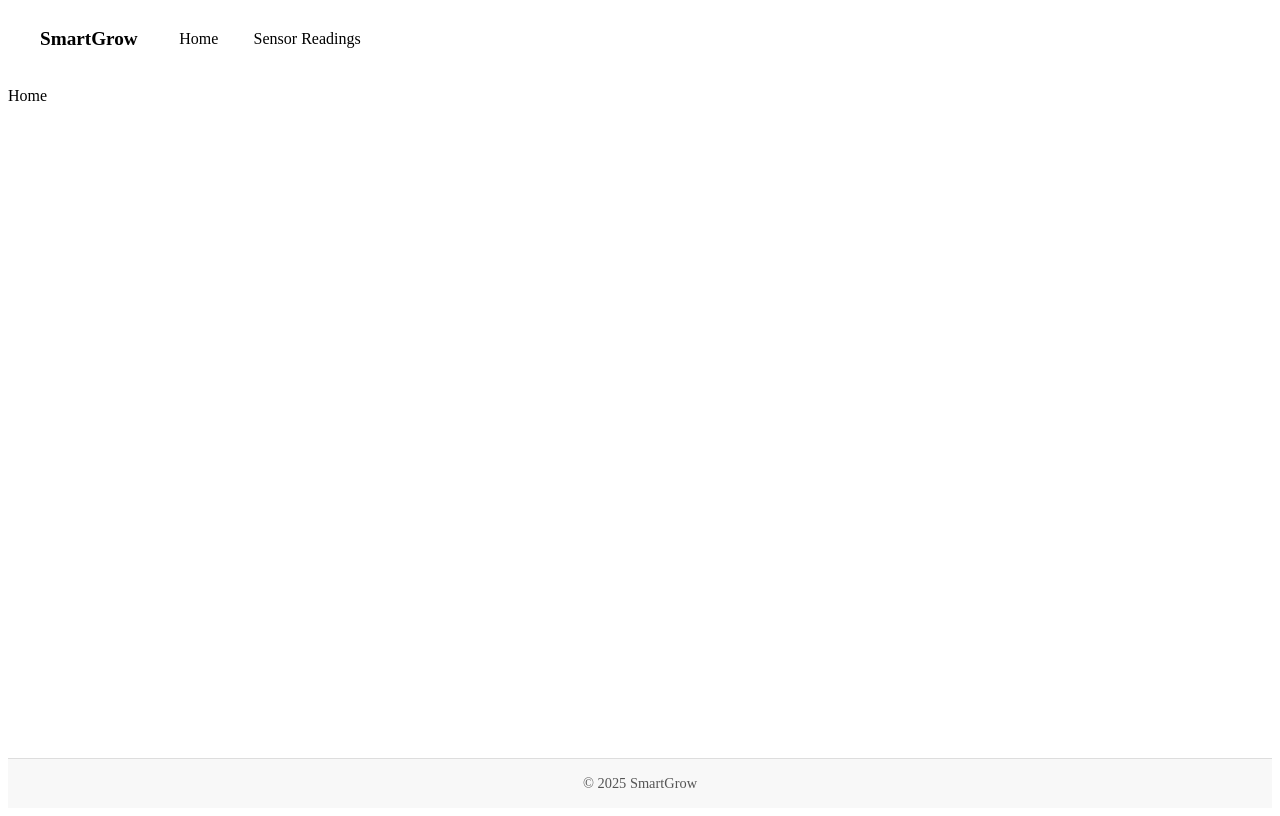
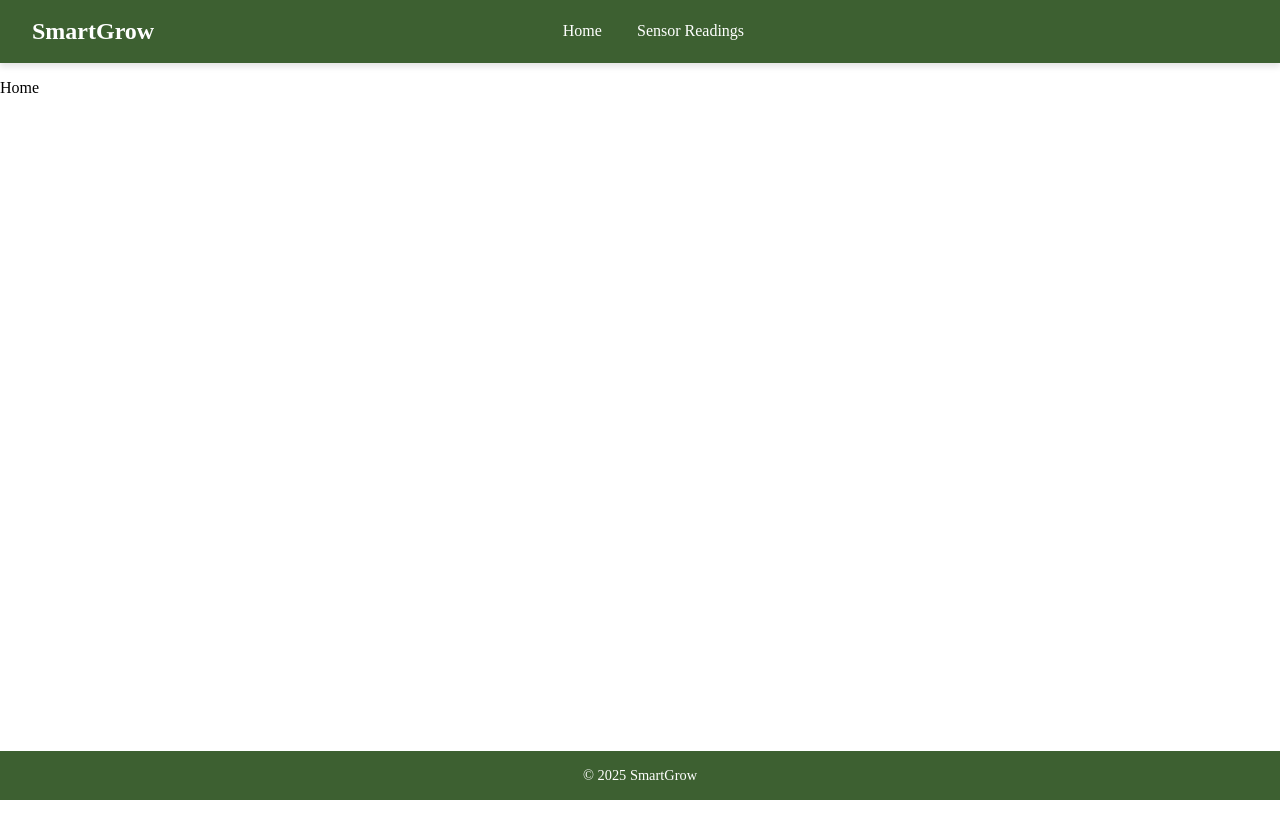
Before and after one commit to AlexaKelemen/SmartGrow_Frontend, a React (Vite) app: page / in a window 1280 px wide. Built offline with nearby package versions, Linux system fonts and the light colour scheme.

Commit message:
Header Polish

```diff
--- a/package.json
+++ b/package.json
@@ -1,6 +1,6 @@
 {
   "name": "smartgrow-frontend",
-  "version": "0.0.1",
+  "version": "0.0.5",
   "description": "SmartGrow is a smart home solution for your greenhouse.",
   "author": "SmartGrow Frontend Team",
   "license": "N/A",
--- a/src/main.jsx
+++ b/src/main.jsx
@@ -8,6 +8,8 @@ import ReactDOM from 'react-dom/client'
 import { RouterProvider } from 'react-router-dom'
 import router from '@/router'
 import '@/styles/global.css'
+import '@/styles/anime.css'
+import '@/styles/themes/light.css'
 
 // Main entry point for the React application.
 // Attaches React to the root DOM node and sets up routing.
--- /dev/null
+++ b/src/styles/anime.css
@@ -0,0 +1,20 @@
+/* CUSTOM ANIMATION LIBRARY
+   - Author: Taggerkov */
+
+@keyframes slideInFromTop {
+    0% {
+        transform: translateY(-100%);
+    }
+    100% {
+        transform: translateY(0);
+    }
+}
+
+@keyframes fadeIn {
+    0% {
+        opacity: 0;
+    }
+    100% {
+        opacity: 1;
+    }
+}
--- a/src/styles/global.css
+++ b/src/styles/global.css
@@ -1,13 +1,17 @@
-/*
- * Copyright © 2025 Taggerkov
- * Licensed under the MIT License. See LICENSE file in: https://github.com/Taggerkov/openpokedex, for full license information.
- */
+/* GENERAL SETTINGS + HEADER & FOOTER
+   - Author: Taggerkov */
 
 /* App Structure */
+body {
+    margin: 0;
+}
+
 .app {
     display: flex;
     flex-direction: column;
     min-height: 100vh;
+    background-color: var(--colorBackground);
+    will-change: contents;
 }
 
 .main {
@@ -18,30 +22,35 @@
 /* Header and Navigation */
 .header {
     display: flex;
-    justify-content: center;
     padding: 1rem;
+    background-color: var(--colorMain);
+    color: var(--colorContrast);
+    box-shadow: 0 4px 6px rgba(0, 0, 0, 0.1);
+    animation: slideInFromTop 0.5s ease-in-out;
+    will-change: transform;
 }
 
 .nav-main {
     display: flex;
     align-items: center;
     width: 100%;
-    max-width: 75rem;
-    gap: 2rem;
 }
 
 .site-title {
     font-weight: bold;
     text-decoration: none;
-    font-size: 1.2rem;
-    color: inherit;
+    font-size: 1.5rem;
     white-space: nowrap;
+    margin-left: 1rem;
+    color: var(--colorContrast);
 }
 
 .nav-links {
     display: inherit;
     gap: 1rem;
     white-space: nowrap;
+    width: 80%;
+    justify-content: center;
 }
 
 .nav-links a {
@@ -50,6 +59,12 @@
     color: inherit;
     padding: 0.4rem 0.6rem;
     overflow: hidden;
+    transition: all 0.6s ease-out;
+}
+
+.nav-links a:hover {
+    color: var(--colorHover);
+    text-shadow: 0 2px 4px rgba(0, 0, 0, 0.2);
 }
 
 .nav-links a::after {
@@ -61,21 +76,33 @@
     transform-origin: center;
     width: 100%;
     height: 2px;
-    background-color: #333;
+    background-color: var(--colorContrast);
     transition: transform 0.3s ease;
 }
 
 .nav-links a:hover::after {
     transform: translateX(-50%) scaleX(1);
+    background-color: var(--colorHover);
+}
+
+.nav-links a:active {
+    color: var(--colorActive);
+    font-weight: bold;
+}
+
+.nav-links a:active::after {
+    transform: translateX(-50%) scaleX(1);
+    background-color: var(--colorActive);
+    transition: transform 0.3s ease, background-color 0.3s ease;
 }
 
 /* Footer */
 .footer {
     padding: 1rem;
     font-size: 0.9rem;
-    color: #555;
-    border-top: 1px solid #ddd;
-    background-color: #f8f8f8;
+    color: var(--colorContrast);
+    background-color: var(--colorMain);
+    animation: fadeIn 0.5s;
 }
 
 /* Utilities */
--- a/src/styles/themes/light.css
+++ b/src/styles/themes/light.css
@@ -1 +1,18 @@
-/* TODO */
+/* LIGHT THEME (DEFAULT)
+   - Author: Taggerkov */
+
+:root {
+    /* Important */
+    --colorMain: #3d6031;
+    --colorPrimary: #007bff;
+    --colorSecondary: #6c757d;
+    --colorContrast: #ffffff;
+    --colorText: #000000;
+    --colorBackground: #ffffff;
+
+    /* Detail */
+    --colorHover: #59f1b7;
+    --colorActive: #00bcd4;
+    --colorSuccess: #28a745;
+    --colorError: #dc3545;
+}
```
